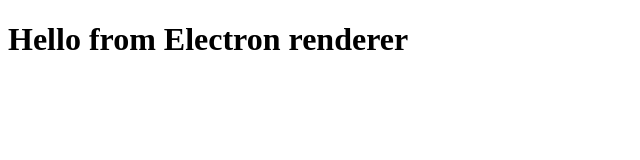
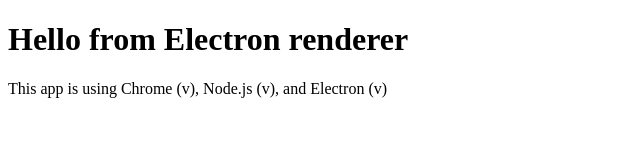
Before and after one commit to joshuanelsondev/electron-tutorial, an Electron app: page index.html in a window 800 px wide. Shown: the whole page, without its empty margins (0-640 px from the left). Drawn offline with Linux system fonts and the light colour scheme; no server answers.

Commit message:
refactor: add script to index.html and update render.js

```diff
--- a/index.html
+++ b/index.html
@@ -14,5 +14,7 @@
   </head>
   <body>
     <h1>Hello from Electron renderer</h1>
+    <p id="info"></p>
   </body>
+  <script src="./renderer.js"></script>
 </html>
--- /dev/null
+++ b/renderer.js
@@ -0,0 +1,2 @@
+const information = document.getElementById("info");
+information.innerText = `This app is using Chrome (v${versions.chrome()}), Node.js (v${versions.node()}), and Electron (v${versions.electron()})`;
```
